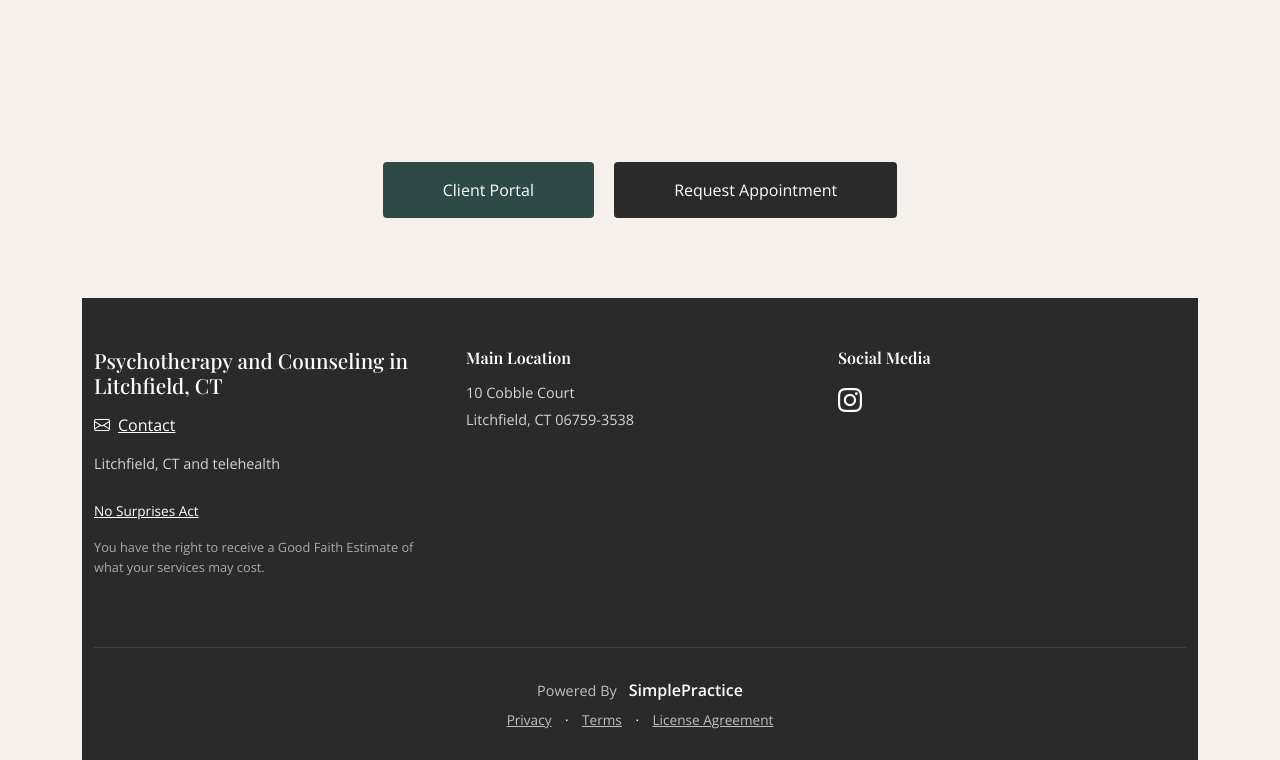
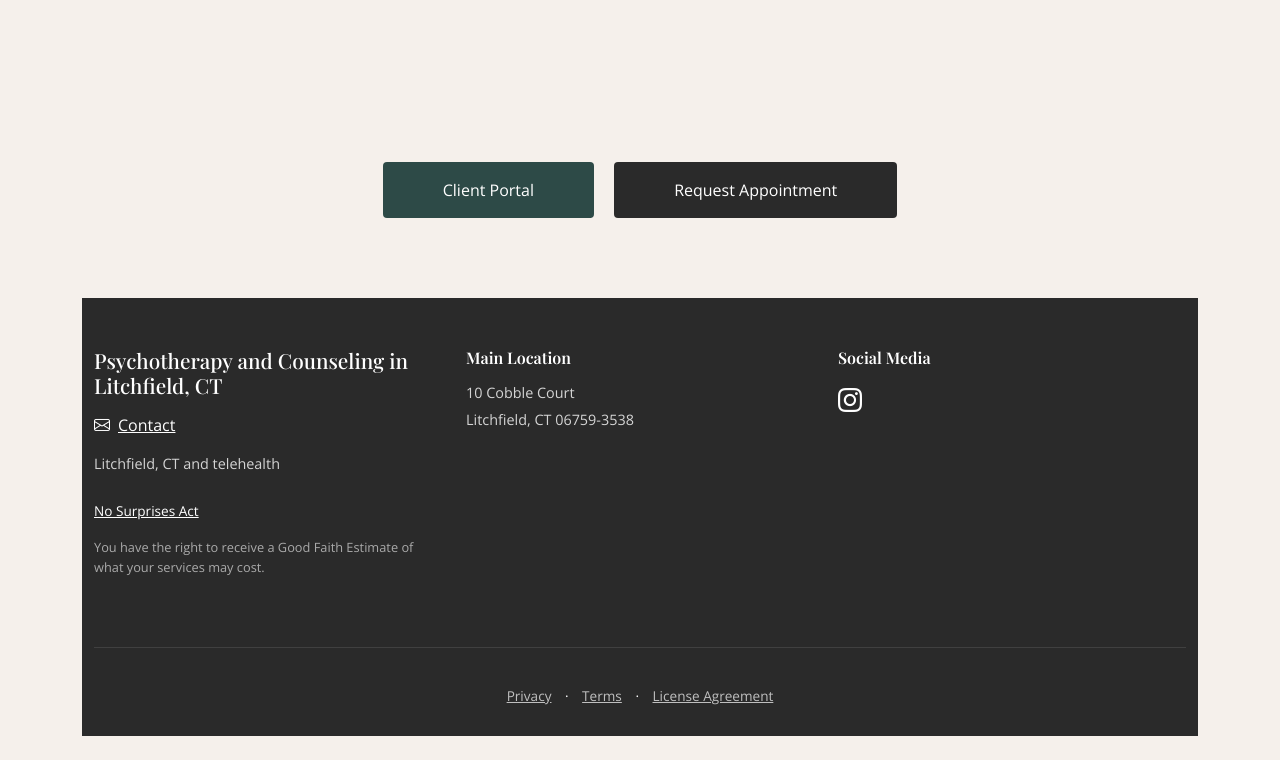
Before and after one commit to flackdl/litchfield-psychotherapy, a Jekyll site: the page built from site/index.markdown, in a window 1280 px wide and 900 px high, scrolled down 2712 px, cut to the strip 140-900 px from the top of the window. Built offline with Jekyll 4.4.1, drawn with Linux system fonts in a browser that asks for light colours; a script that is not in the unit is left out; after the commit the page ends 3588 px from its top, so only the background shows below that.

Commit message:
remove simple practice callouts, fix google map link

```diff
--- a/site/_includes/footer.html
+++ b/site/_includes/footer.html
@@ -24,8 +24,6 @@
         </div>
 
         <div class="powered-by">
-            <span>Powered By</span>
-            <strong class="ms-2 text-white">SimplePractice</strong>
             <div class="powered-links mt-2">
                 <a href="https://psychotherapyoflitchfield.clientsecure.me/privacy">Privacy</a> &middot;
                 <a href="https://psychotherapyoflitchfield.clientsecure.me/terms-of-service">Terms</a> &middot;
--- a/site/index.markdown
+++ b/site/index.markdown
@@ -183,7 +183,7 @@
                     <h5>Main Office</h5>
                     <p>10 Cobble Court</p>
                     <p>Litchfield, CT 06759-3538</p>
-                    <p class="mt-3"><a href="https://maps.google.com" target="_blank">Get Directions</a></p>
+                    <p class="mt-3"><a href="https://www.google.com/maps/dir/?api=1&destination=10%20Cobble%20Court%20Litchfield%20CT%2006759-3538" target="_blank">Get Directions</a></p>
                 </div>
             </div>
         </div>
```
Also changed, not shown: README.md, site/services.markdown (line endings or trailing spaces).
